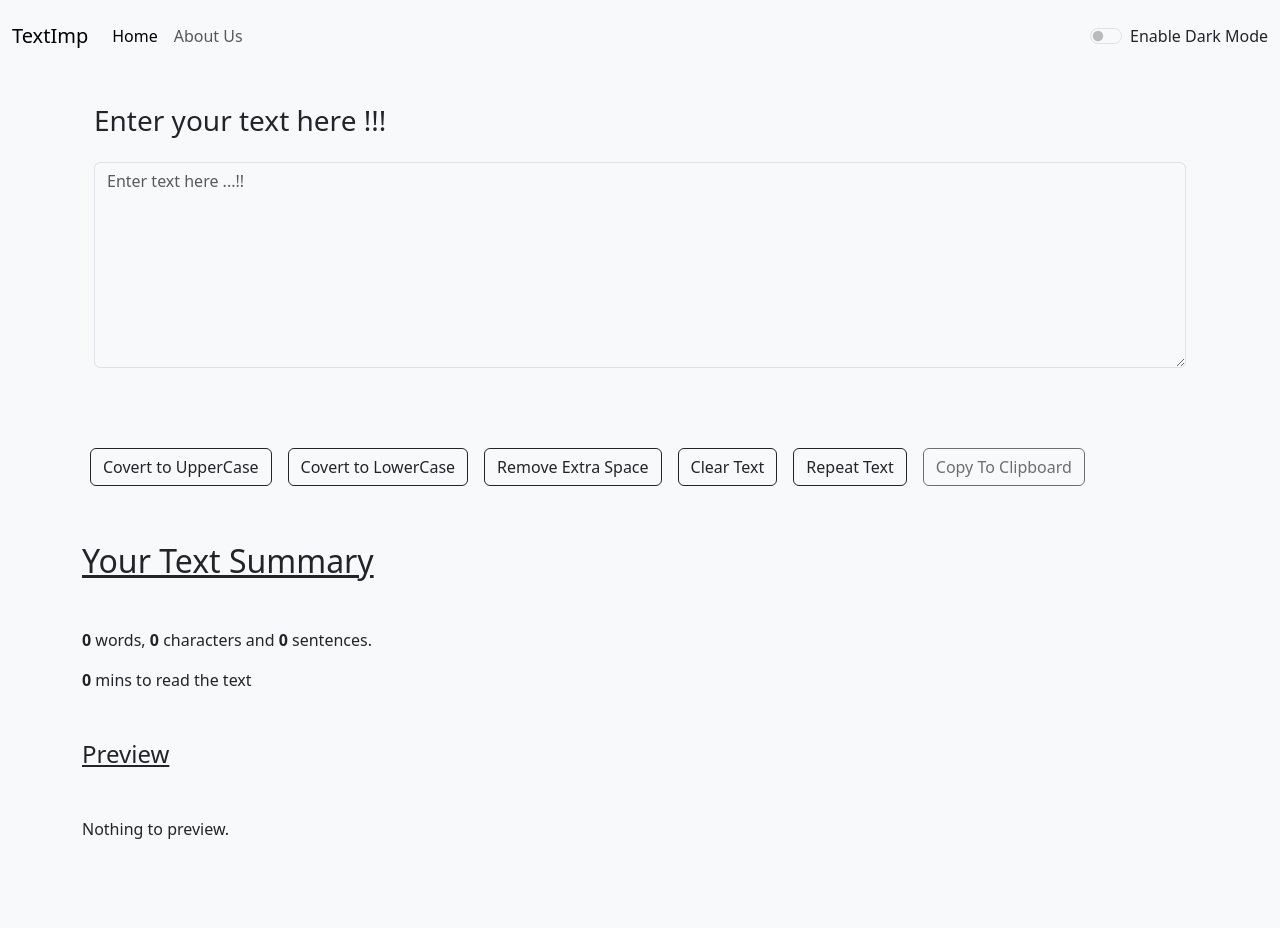
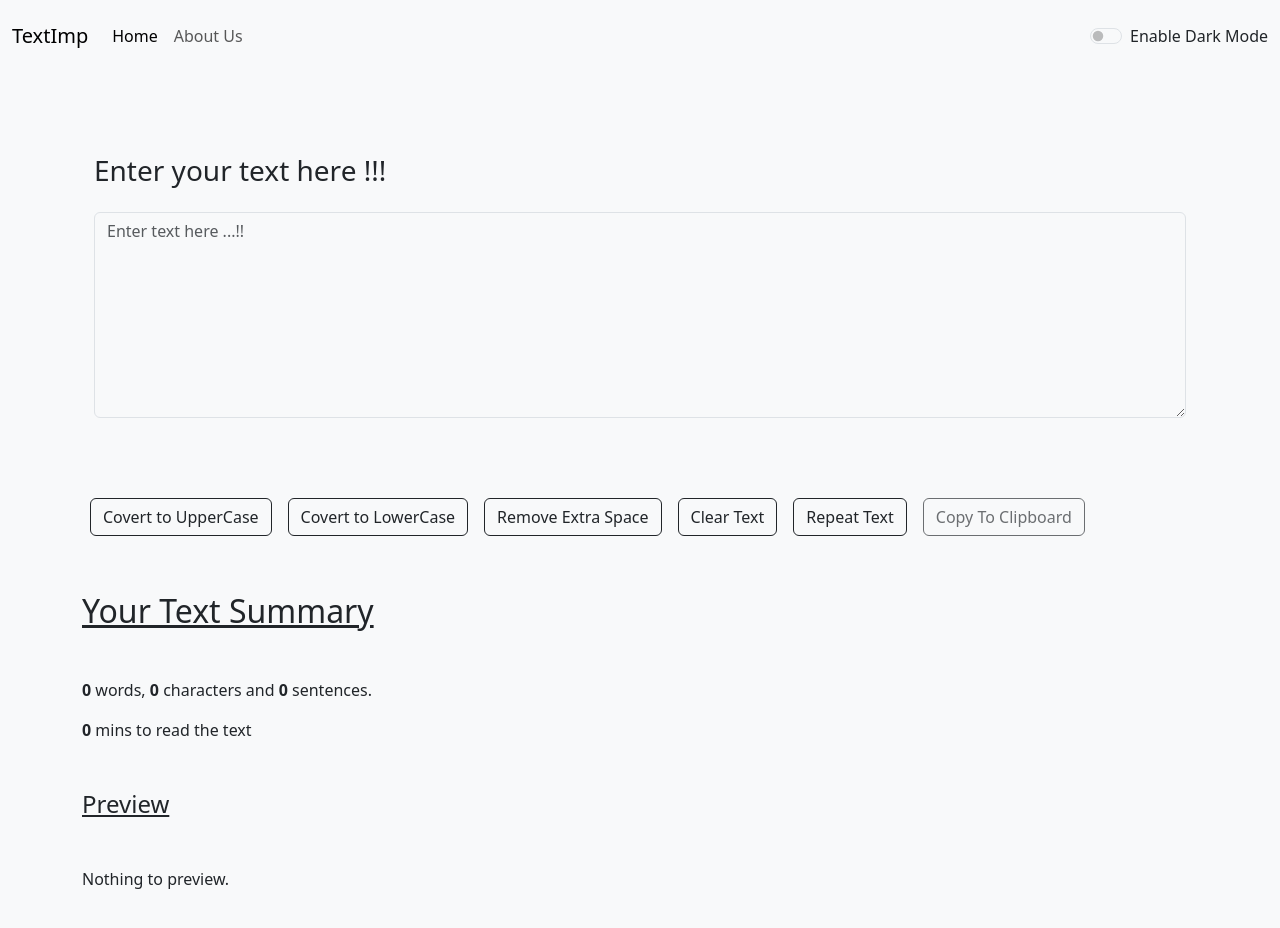
Before and after one commit to Sania-Akhtar-SA/React, a React (Create React App) app in the folder text-imp/: page / in a window 1280 px wide. Shown: the top 928 px of the page. Built offline with nearby package versions, Linux system fonts and the light colour scheme.

Commit message:
Update Alert.js

```diff
--- a/text-imp/src/components/Alert.js
+++ b/text-imp/src/components/Alert.js
@@ -6,8 +6,10 @@
         return (lower.charAt(0).toUpperCase() + lower.slice(1));
     }
 return (
-    props.alert && <div class={`alert alert-${props.alert.type} alert-dismissible fade show`} role="alert">
+    <div style={{height:'50px'}}>
+    {props.alert && <p class={`alert alert-${props.alert.type} alert-dismissible fade show`} role="alert">
         <strong>{capitalise(props.alert.type)} : </strong>{props.alert.msg}
+    </p>}
     </div>
 )
 }
```
